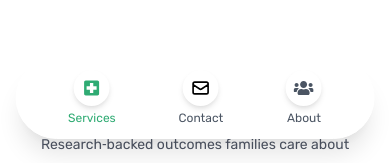
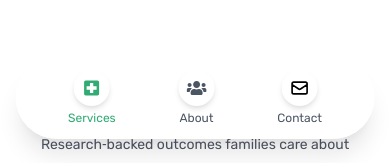
Before and after one commit to qsc98/qcs-info-site, a Next.js app: page / in a window 390 px wide. Shown: the part 681-844 px from the top of the page. Built offline with nearby package versions, Linux system fonts and the light colour scheme.

Commit message:
reordered mobile nav bar

```diff
--- a/components/Layout/Header.js
+++ b/components/Layout/Header.js
@@ -4,6 +4,7 @@ import Image from 'next/image'
 import LogoVPN from '../../public/assets/Logo-Transparent.png'
 import NotificationBar from './NotificationBar'
 import MobileFloatingNav from './MobileNavBar'
+import Link from 'next/link'
 
 const Header = () => {
   const [activeLink, setActiveLink] = useState(null)
@@ -24,7 +25,9 @@ const Header = () => {
       >
         <nav className="mx-auto grid max-w-screen-xl grid-flow-col px-6 py-3 sm:px-8 sm:py-4 lg:px-16">
           <div className="col-start-1 col-end-2 flex items-center">
-            <Image src={LogoVPN} alt="Logo" href="/" width={75} height={75} />
+            <Link href="/" aria-label="Go to homepage">
+              <Image src={LogoVPN} alt="Logo" width={75} height={75} priority />
+            </Link>
           </div>
           <ul className="col-start-8 col-end-8 hidden items-center text-black-500 lg:flex">
             <LinkScroll
--- a/components/Layout/MobileNavBar.js
+++ b/components/Layout/MobileNavBar.js
@@ -25,6 +25,23 @@ const MobileFloatingNav = ({ activeLink, setActiveLink }) => {
         </LinkScroll>
 
         <LinkScroll
+          to="about"
+          spy={true}
+          smooth={true}
+          duration={500}
+          onSetActive={() => setActiveLink('about')}
+          className={
+            'flex cursor-pointer flex-col items-center text-xs ' +
+            (activeLink === 'about' ? 'text-green-500' : 'text-gray-600')
+          }
+        >
+          <div className="rounded-full bg-white p-2 shadow-md">
+            <FaUsers className="h-5 w-5" />
+          </div>
+          <span className="mt-1">About</span>
+        </LinkScroll>
+
+        <LinkScroll
           to="contact"
           spy={true}
           smooth={true}
@@ -40,23 +57,6 @@ const MobileFloatingNav = ({ activeLink, setActiveLink }) => {
           </div>
           <span className="mt-1">Contact</span>
         </LinkScroll>
-
-        <LinkScroll
-          to="about"
-          spy={true}
-          smooth={true}
-          duration={500}
-          onSetActive={() => setActiveLink('about')}
-          className={
-            'flex cursor-pointer flex-col items-center text-xs ' +
-            (activeLink === 'about' ? 'text-green-500' : 'text-gray-600')
-          }
-        >
-          <div className="rounded-full bg-white p-2 shadow-md">
-            <FaUsers className="h-5 w-5" />
-          </div>
-          <span className="mt-1">About</span>
-        </LinkScroll>
       </div>
     </nav>
   )
```
